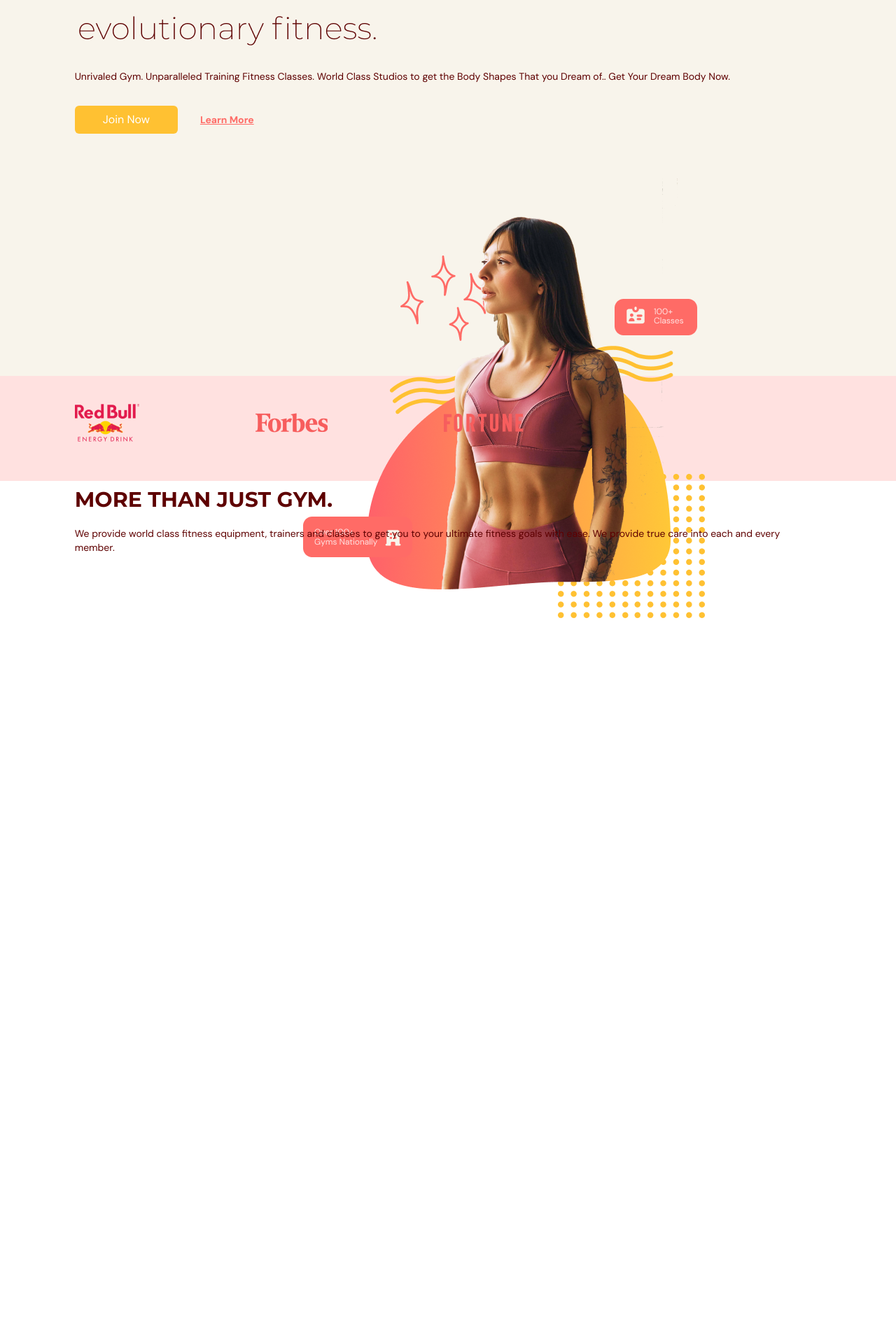
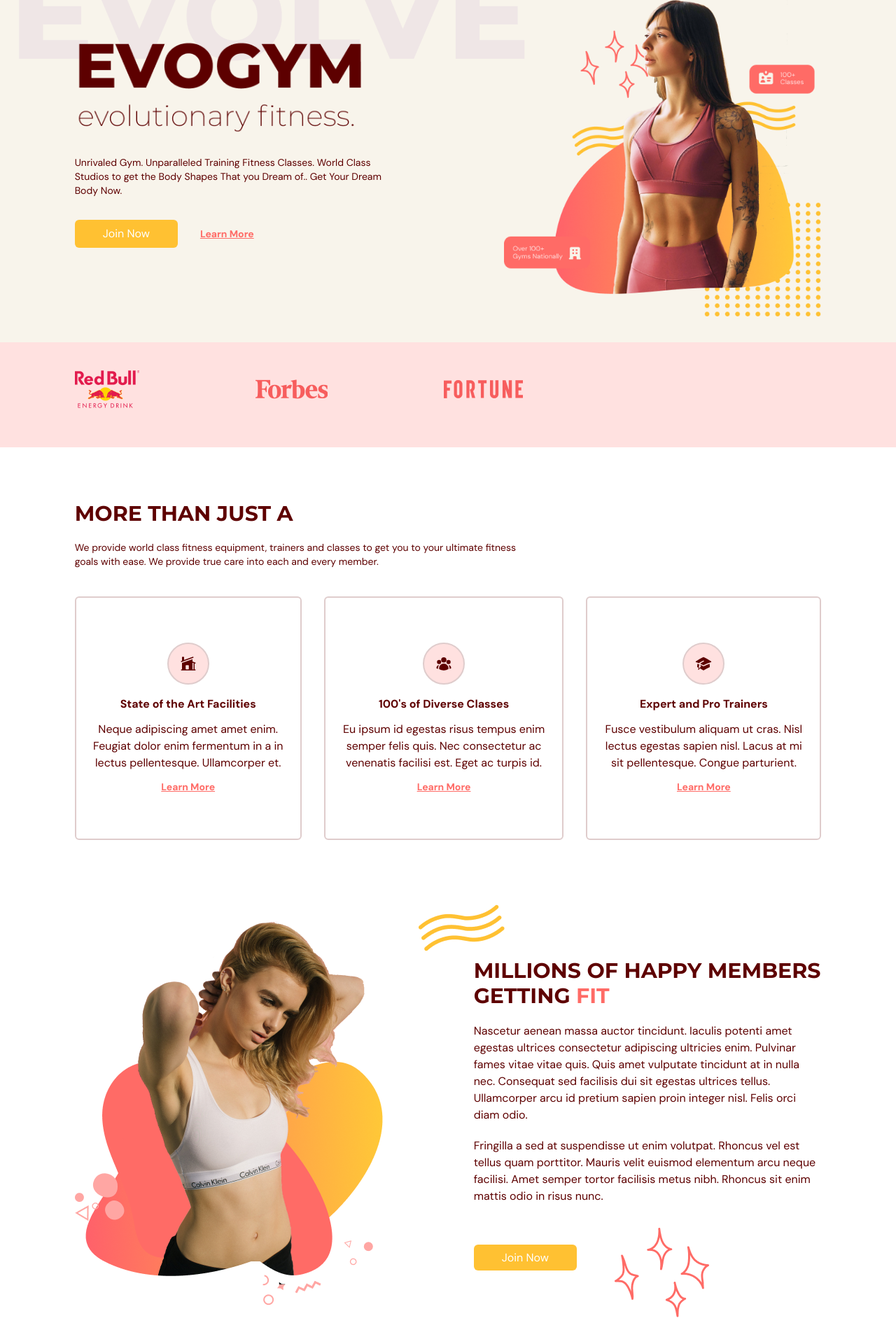
Before and after one commit to Ebbbbby/Gym-app, a React (Vite) app: page / in a window 1280 px wide. Shown: the part 184-2104 px from the top of the page at 70% size. Before the commit the page ends 1600 px from the top, so only its background shows below. Built offline with nearby package versions, Linux system fonts and the light colour scheme.

Commit message:
Benefits  page completed

```diff
--- /dev/null
+++ b/src/scenes/benefits/Benefit.tsx
@@ -0,0 +1,42 @@
+import { SelectedPage } from "@/shared/types";
+import { motion } from "framer-motion";
+import AnchorLink from "react-anchor-link-smooth-scroll";
+
+
+type Props = {
+  icon: JSX.Element;
+  title: string;
+  description: string;
+  setSelectedPage: (value: SelectedPage) => void;
+};
+const childVariant ={
+   hidden:{opacity:0, scale:0.9},
+   visible:{opacity:1, scale:1}
+}
+
+const Benefit = ({ icon, title, description, setSelectedPage }: Props) => {
+      return (
+    <motion.div
+    variants={childVariant}
+      className="mt-5 rounded-md border-2 border-gray-100 px-5 py-16 text-center"
+    >
+      <div className="mb-4 flex justify-center">
+        <div className="rounded-full border-2 border-gray-100 bg-primary-100 p-4">
+          {icon}
+        </div>
+      </div>
+
+      <h4 className="font-bold">{title}</h4>
+      <p className="my-3">{description}</p>
+      <AnchorLink
+        className="text-sm font-bold text-primary-500 underline hover:text-secondary-500"
+        onClick={() => setSelectedPage(SelectedPage.ContactUs)}
+        href={`#${SelectedPage.ContactUs}`}
+      >
+        <p>Learn More</p>
+      </AnchorLink>
+    </motion.div>
+  );
+};
+
+export default Benefit
--- a/src/scenes/benefits/index.tsx
+++ b/src/scenes/benefits/index.tsx
@@ -1,6 +1,39 @@
-import { SelectedPage } from "@/shared/types";
+import HText from "@/shared/HText";
+import { BenefitType, SelectedPage } from "@/shared/types";
 import { HomeModernIcon, UserGroupIcon, AcademicCapIcon } from "@heroicons/react/24/solid"
 import { motion } from 'framer-motion'
+import Benefit from "./Benefit";
+import ActionButton from "@/shared/ActionButton";
+import BenefitsPageGraphic from "@/assets/BenefitsPageGraphic.png";
+
+const benefits: Array<BenefitType> = [
+    {
+        icon: <HomeModernIcon className="h-6 w-6" />,
+        title: "State of the Art Facilities",
+        description:
+            "Neque adipiscing amet amet enim. Feugiat dolor enim fermentum in a in lectus pellentesque. Ullamcorper et.",
+    },
+    {
+        icon: <UserGroupIcon className="h-6 w-6" />,
+        title: "100's of Diverse Classes",
+        description:
+            "Eu ipsum id egestas risus tempus enim semper felis quis. Nec consectetur ac venenatis facilisi est. Eget ac turpis id.",
+    },
+    {
+        icon: <AcademicCapIcon className="h-6 w-6" />,
+        title: "Expert and Pro Trainers",
+        description:
+            "Fusce vestibulum aliquam ut cras. Nisl lectus egestas sapien nisl. Lacus at mi sit pellentesque. Congue parturient.",
+    },
+];
+
+const container = {
+    hidden: {},
+    visible: {
+        transition: { staggerChildren: 0.2 },
+    },
+};
+
 
 type Props = {
     setSelectedPage: (value: SelectedPage) => void;
@@ -10,18 +43,113 @@
         <section id="benefits" className="mx-auto min-h-full w-5/6 py-20">
 
             <motion.div
-             onViewportEnter={()=> setSelectedPage(SelectedPage.Benefits)}>
-                <div>
-             <h1 className="basis-3/6 font-montserrat text-3xl font-bold">MORE THAN JUST GYM.</h1>
-          <p className="my-5 text-sm">
-            We provide world class fitness equipment, trainers and classes to
-            get you to your ultimate fitness goals with ease. We provide true
-            care into each and every member.
-          </p>
+                onViewportEnter={() => setSelectedPage(SelectedPage.Benefits)}>
+
+                <motion.div className="md:my-5 md:w-3/5"
+                    initial="hidden"
+                    whileInView="visible"
+                    viewport={{ once: true, amount: 0.5 }}
+                    transition={{ duration: 0.5 }}
+                    variants={{
+                        hidden: { opacity: 0, x: -50 },
+                        visible: { opacity: 1, x: 0 },
+                    }}>
+                    <HText>MORE THAN JUST A </HText>
+                    <p className="my-5 text-sm">
+                        We provide world class fitness equipment, trainers and classes to
+                        get you to your ultimate fitness goals with ease. We provide true
+                        care into each and every member.
+                    </p>
+
+
+                </motion.div>
+
+                <motion.div
+                    className="mt-5 items-center justify-between gap-8 md:flex"
+                    initial="hidden"
+                    whileInView="visible"
+                    viewport={{ once: true, amount: 0.5 }}
+                    variants={container}
+                >
+                    {benefits.map((benefit: BenefitType) => (
+                        <Benefit
+                            key={benefit.title}
+                            icon={benefit.icon}
+                            title={benefit.title}
+                            description={benefit.description}
+                            setSelectedPage={setSelectedPage}
+                        />
+                    ))}
+                </motion.div>
+                <div className="mt-16 items-center justify-between gap-20 md:mt-28 md:flex">
+                    <img
+                        className="mx-auto"
+                        alt="benefits-page-graphic"
+                        src={BenefitsPageGraphic}
+                    />
+
+                    <div>
+                        <div className="relative">
+                            <div className="before:absolute before:-top-20 before:-left-20 before:z-[1] before:content-abstractwaves">
+                                <motion.div
+                                    initial="hidden"
+                                    whileInView="visible"
+                                    viewport={{ once: true, amount: 0.5 }}
+                                    transition={{ duration: 0.5 }}
+                                    variants={{
+                                        hidden: { opacity: 0, x: 50 },
+                                        visible: { opacity: 1, x: 0 },
+                                    }}
+                                >
+                                    <HText>
+                                        MILLIONS OF HAPPY MEMBERS GETTING{" "}
+                                        <span className="text-primary-500">FIT</span>
+                                    </HText>
+                                </motion.div>
+                            </div>
+                        </div>
+
+                        <motion.div
+                            initial="hidden"
+                            whileInView="visible"
+                            viewport={{ once: true, amount: 0.5 }}
+                            transition={{ delay: 0.2, duration: 0.5 }}
+                            variants={{
+                                hidden: { opacity: 0, x: 50 },
+                                visible: { opacity: 1, x: 0 },
+                            }}
+                        >
+                            <p className="my-5">
+                                Nascetur aenean massa auctor tincidunt. Iaculis potenti amet
+                                egestas ultrices consectetur adipiscing ultricies enim. Pulvinar
+                                fames vitae vitae quis. Quis amet vulputate tincidunt at in
+                                nulla nec. Consequat sed facilisis dui sit egestas ultrices
+                                tellus. Ullamcorper arcu id pretium sapien proin integer nisl.
+                                Felis orci diam odio.
+                            </p>
+                            <p className="mb-5">
+                                Fringilla a sed at suspendisse ut enim volutpat. Rhoncus vel est
+                                tellus quam porttitor. Mauris velit euismod elementum arcu neque
+                                facilisi. Amet semper tortor facilisis metus nibh. Rhoncus sit
+                                enim mattis odio in risus nunc.
+                            </p>
+                        </motion.div>
+
+                        {/* BUTTON */}
+                        <div className="relative mt-16">
+                            <div className="before:absolute before:-bottom-20 before:right-40 before:z-[-1] before:content-sparkles">
+                                <ActionButton setSelectedPage={setSelectedPage}>
+                                    Join Now
+                                </ActionButton>
+                            </div>
+                        </div>
+                    </div>
                 </div>
+
             </motion.div>
 
-        </section>)
+        </section>
+    )
 }
 
 export default Benefits
--- a/src/scenes/home/index.tsx
+++ b/src/scenes/home/index.tsx
@@ -1,58 +1,91 @@
-import { SelectedPage } from '@/shared/types'
-import useMediaQuery from '@/hooks/useMediaQuery'
-import ActionButton from '@/shared/ActionButton'
-import HomePageText from "@/assets/HomePageText.png"
-import HomePageGraphic from "@/assets/HomePageGraphic.png"
-import SponsorRedBull from "@/assets/SponsorRedBull.png"
-import SponsorForbes from "@/assets/SponsorForbes.png"
-import SponsorFortune from "@/assets/SponsorFortune.png"
-import AnchorLink from 'react-anchor-link-smooth-scroll'
-import { motion } from 'framer-motion'
+// import useMediaQuery from "@/hooks/useMediaQuery";
+import { SelectedPage } from "@/shared/types";
+import ActionButton from "@/shared/ActionButton";
+import HomePageText from "@/assets/HomePageText.png";
+import HomePageGraphic from "@/assets/HomePageGraphic.png";
+import SponsorRedBull from "@/assets/SponsorRedBull.png";
+import SponsorForbes from "@/assets/SponsorForbes.png";
+import SponsorFortune from "@/assets/SponsorFortune.png";
+import AnchorLink from "react-anchor-link-smooth-scroll";
+import { motion } from "framer-motion";
+import useMediaQuery from "@/hooks/useMediaQuery";
+
 
 type Props = {
   setSelectedPage: (value: SelectedPage) => void;
-}
+};
 
 const Home = ({ setSelectedPage }: Props) => {
-    const flexBetween = "flex items-center justify-between"
-    const isAboveMediumScreens = useMediaQuery("(min-width: 1060px)"); return (
-        <section id='home' className='gap-16 bg-gray-20 py-10 md:h-full md:pb-0'>
+  const isAboveMediumScreens = useMediaQuery("(min-width:1060px)");
+
+  return (
+    <section id="home" className="gap-16 bg-gray-20 py-10 md:h-full md:pb-0">
       {/* IMAGE AND MAIN HEADER */}
-            <motion.div className=' mx-auto w-5/6 items-center justify-center md:h-5/6' onViewportEnter={()=> setSelectedPage(SelectedPage.Home)}>
+      <motion.div
+        className="mx-auto w-5/6 items-center justify-center md:flex md:h-5/6"
+        onViewportEnter={() => setSelectedPage(SelectedPage.Home)}
+      >
         {/* MAIN HEADER */}
-                <div className='z-10 mt-32 md:basis-3/5'>
+        <div className="z-10 mt-32 md:basis-3/5">
              {/* HEADINGS */}
-
-                    <motion.div className='md:-mt-20 ' initial='hidden' whileInView='visible' viewport={{ once: true, amount: 0.5 }} transition={{ duration: 0.5 }} variants={{ hidden: { opacity: 0, x: -50 } , visible: {opacity:1, x:0}}}  >
-                        <div className='relative'>
-                            <div className='before:absolute before:-top-20 before:-left-20 before:z-[-1] md:before:content-evolvetext'>
-                                <img alt='home-page-text' src={HomePageText} />
+          <motion.div
+            className="md:-mt-20"
+            initial="hidden"
+            whileInView="visible"
+            viewport={{ once: true, amount: 0.5 }}
+            transition={{ duration: 0.5 }}
+            variants={{
+              hidden: { opacity: 0, x: -50 },
+              visible: { opacity: 1, x: 0 },
+            }}
+          >
+            <div className="relative">
+              <div className="before:absolute before:-top-20 before:-left-20 before:z-[-1] md:before:content-evolvetext">
+                <img alt="home-page-text" src={HomePageText} />
               </div>
             </div>
+
             <p className="mt-8 text-sm">
               Unrivaled Gym. Unparalleled Training Fitness Classes. World Class
-                            Studios to get the Body Shapes That you Dream of.. Get Your Dream Body Now.
+              Studios to get the Body Shapes That you Dream of.. Get Your Dream
+              Body Now.
             </p>
           </motion.div>
-
           {/* ACTIONS */}
-
-                    <motion.div className='mt-8 flex items-center gap-8' initial='hidden' whileInView='visible' viewport={{ once: true, amount: 0.5 }} transition={{ delay: 0.2, duration: 0.5 }} variants={{ hidden: { opacity: 0, x: -50 } , visible: {opacity:1, x:0}}} >
-                        <ActionButton setSelectedPage={setSelectedPage}> Join Now</ActionButton>
-                        <AnchorLink className='text-sm font-bold text-primary-500 underline hover:text-secondary-500' onClick={() => setSelectedPage(SelectedPage.ContactUs)} href={`#${SelectedPage.ContactUs}`}>
+          <motion.div
+            className="mt-8 flex items-center gap-8"
+            initial="hidden"
+            whileInView="visible"
+            viewport={{ once: true, amount: 0.5 }}
+            transition={{ delay: 0.2, duration: 0.5 }}
+            variants={{
+              hidden: { opacity: 0, x: -50 },
+              visible: { opacity: 1, x: 0 },
+            }}
+          >
+            <ActionButton setSelectedPage={setSelectedPage}>
+              Join Now
+            </ActionButton>
+            <AnchorLink
+              className="text-sm font-bold text-primary-500 underline hover:text-secondary-500"
+              onClick={() => setSelectedPage(SelectedPage.ContactUs)}
+              href={`#${SelectedPage.ContactUs}`}
+            >
               <p>Learn More</p>
             </AnchorLink>
           </motion.div>
-
         </div>
 
         {/* IMAGE */}
-                <div className='flex basis-3/5 justify-center md:z-10 md:ml-40 mt-16 md:justify-items-end'>
-                    <div>
-                        <img src={HomePageGraphic} alt="home-pageGraphic" />
-                    </div>
+           <div
+          className="flex basis-3/5 justify-center md:z-10
+              md:ml-40 md:mt-16 md:justify-items-end"
+        >
+          <img alt="home-pageGraphic" src={HomePageGraphic} />
         </div>
       </motion.div>
+
+      {/* SPONSORS */}
       {isAboveMediumScreens && (
         <div className="h-[150px] w-full bg-primary-100 py-10">
           <div className="mx-auto w-5/6">
@@ -65,7 +98,7 @@
         </div>
       )}
     </section>
-    )
-}
+  );
+};
 
-export default Home
+export default Home;
--- /dev/null
+++ b/src/shared/HText.tsx
@@ -0,0 +1,12 @@
+
+type Props = {
+    children:React.ReactNode;
+}
+
+const HText = ({children}: Props) => {
+  return (
+       <h1 className="basis-3/6 font-montserrat text-3xl font-bold">{children}</h1>
+  )
+}
+
+export default HText
--- a/src/shared/types.ts
+++ b/src/shared/types.ts
@@ -4,3 +4,9 @@
   OurClasses = "ourclases",
   ContactUs = "contactus"
 }
+
+export interface BenefitType {
+  icon:JSX.Element;
+  title:string;
+  description:string;
+}
```
Lines whose indentation alone changed are shown as unchanged.
